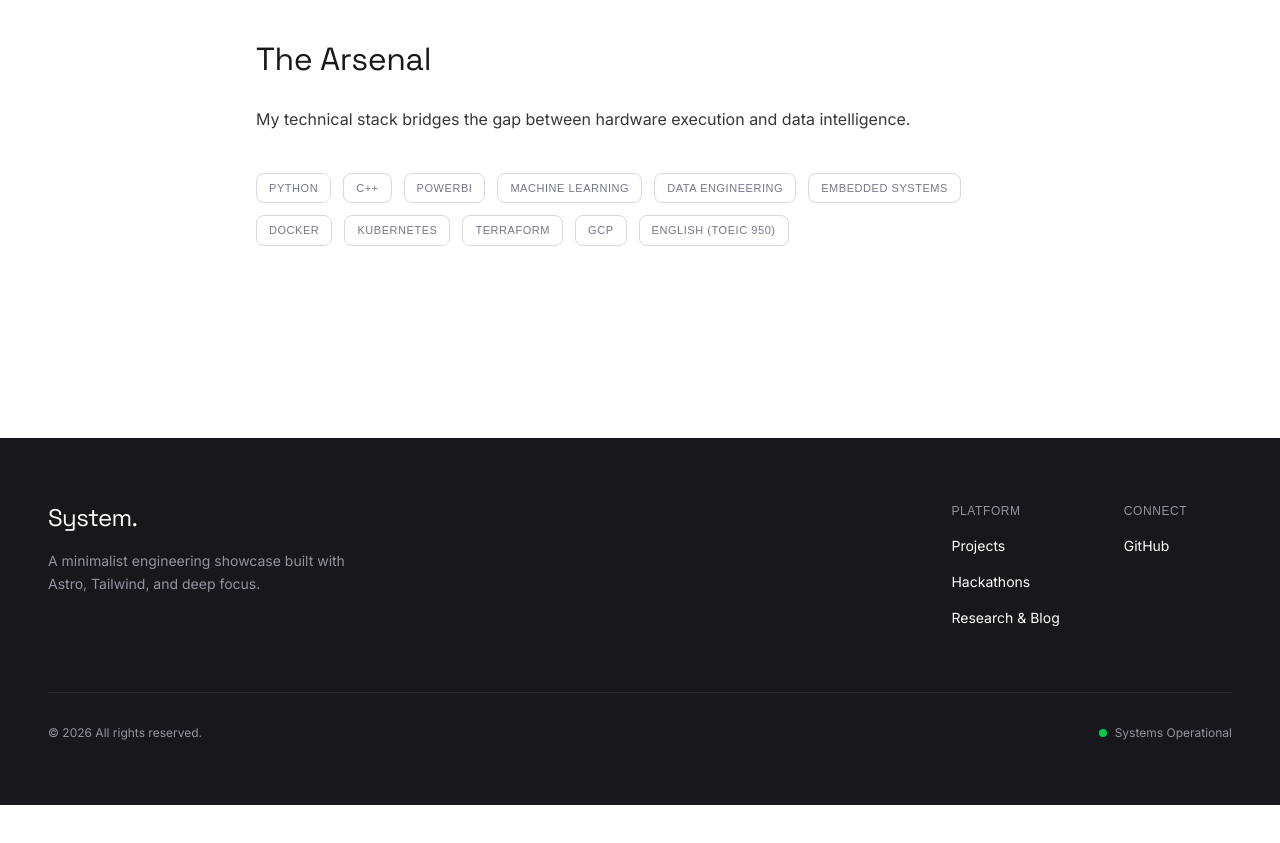
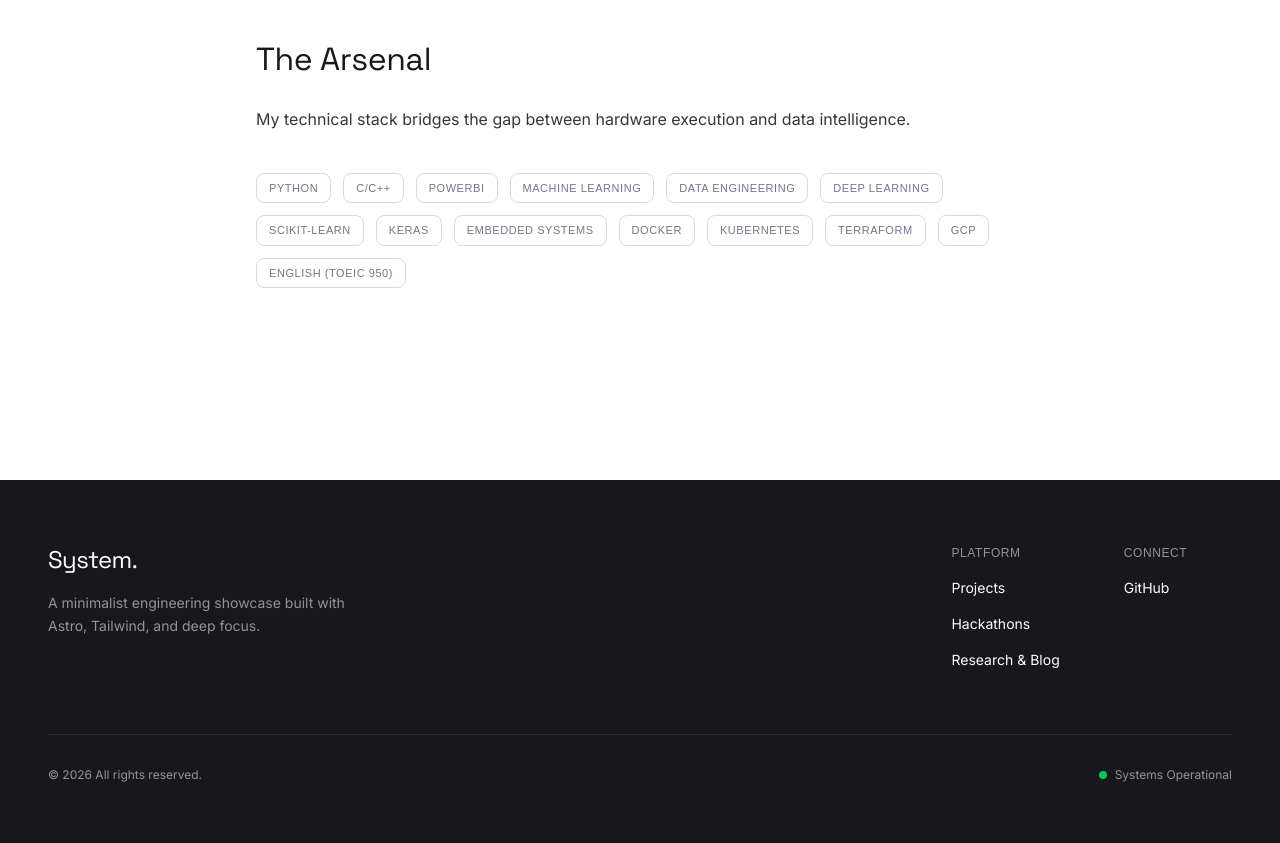
Before and after one commit to K4yan0/portfolio, an Astro site: page /portfolio/about in a window 1280 px wide. Shown: the part 1190-2033 px from the top of the page. Before the commit the page ends 1995 px from the top, so only its background shows below. Built offline with nearby package versions, Linux system fonts and the light colour scheme; Astro itself is replaced by a stand-in of ours.

Commit message:
fix(stack): updating the stack on the english page to match the french page

```diff
--- a/src/pages/about.astro
+++ b/src/pages/about.astro
@@ -3,8 +3,8 @@ import BaseLayout from '../components/BaseLayout.astro';
 import { Tag } from '../components/Tag';
 
 const techStack = [
-  "Python", "C++", "PowerBI", "Machine Learning", "Data Engineering",
-  "Embedded Systems", "Docker", "Kubernetes", "Terraform", "GCP", "English (TOEIC 950)"
+  "Python", "C/C++", "PowerBI", "Machine Learning", "Data Engineering", "Deep Learning",
+  "Scikit-learn", "Keras", "Embedded Systems", "Docker", "Kubernetes", "Terraform", "GCP", "English (TOEIC 950)"
 ];
 ---
 
```
